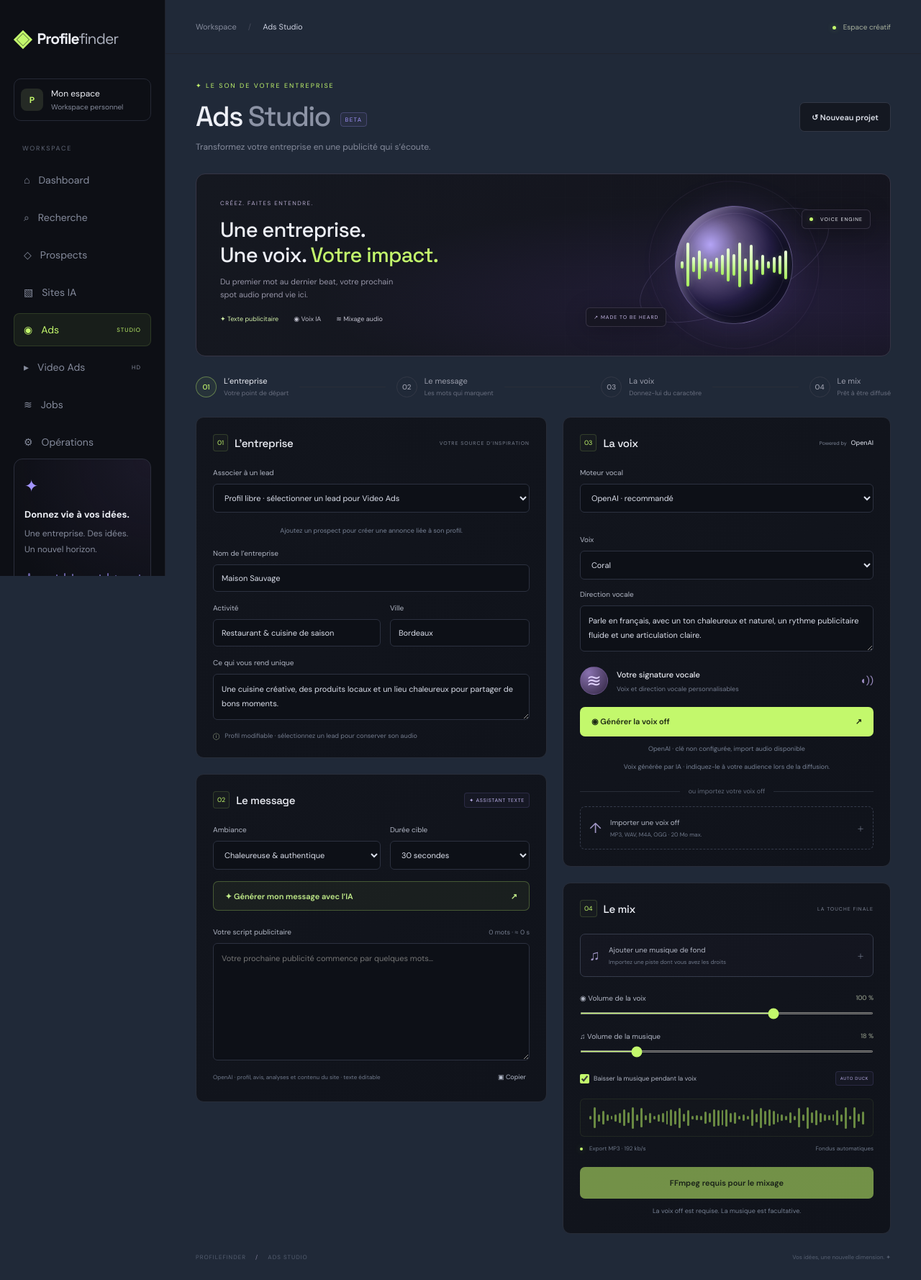
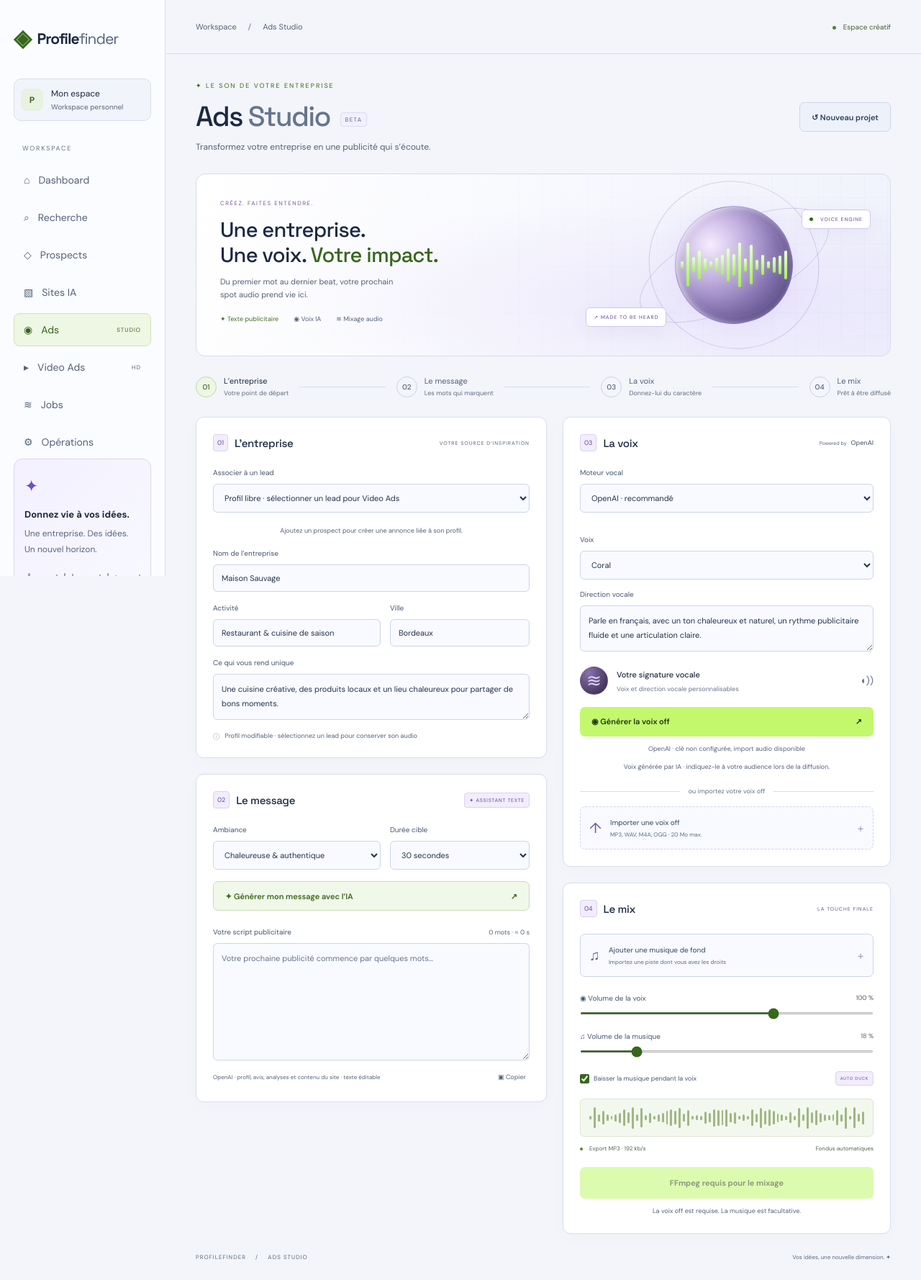
Before and after one commit to mopsoner/Profilefinder, a FastAPI app: page /ads in a window 1280 px wide. Shown: the whole page at 72% size. Run offline with FastAPI, Linux system fonts and the light colour scheme; data that the repository does not hold is empty; parts of the project's set-up code (start-up, migrations or seed data) failed here and were passed over; some libraries are stand-ins or nearby versions.

Commit message:
Apply a consistent light theme with readable colors across the workspace

```diff
--- a/ads/index.html
+++ b/ads/index.html
@@ -1,6 +1,6 @@
 <!doctype html>
-<html lang="fr">
-<head><meta charset="utf-8"><link rel="icon" type="image/svg+xml" href="/static/favicon.svg"><meta name="viewport" content="width=device-width,initial-scale=1"><title>Ads Studio — ProfileFinder</title><link rel="stylesheet" href="/theme.css"></head>
+<html lang="fr" data-theme="light">
+<head><meta charset="utf-8"><link rel="icon" type="image/svg+xml" href="/static/favicon.svg"><meta name="viewport" content="width=device-width,initial-scale=1"><title>Ads Studio — ProfileFinder</title><link rel="stylesheet" href="/theme.css"><link rel="stylesheet" href="/static/light-theme.css"><meta name="theme-color" content="#f3f5fa"></head>
 <body data-page="ads">
 <a class="skip-link" href="#main-content">Aller au contenu</a>
 <aside class="sidebar" data-site-sidebar></aside>
--- a/ads/server.py
+++ b/ads/server.py
@@ -84,6 +84,9 @@ class Handler(BaseHTTPRequestHandler):
 
     def do_GET(self):
         path = self.path.split('?')[0]
+        if path == '/static/light-theme.css':
+            self.send(200, (ROOT.parent / 'app/static/light-theme.css').read_bytes(), 'text/css')
+            return
         if path in ('/favicon.ico', '/static/favicon.svg'):
             self.send(200, (ROOT.parent / 'app/static/favicon.svg').read_bytes(), 'image/svg+xml')
             return
--- /dev/null
+++ b/app/static/light-theme.css
@@ -0,0 +1,102 @@
+/* Shared light palette. Geometry, typography and application behavior stay unchanged. */
+html[data-theme="light"]{color-scheme:light;--bg:#f3f5fa;--panel:#ffffff;--border:#d7dfeb;--muted:#53627b;--text:#1b2940;--lime:#36671c;--purple:#7051b9;--action:#c3f86c}
+html[data-theme="light"] body{background:var(--bg);color:var(--text)}
+html[data-theme="light"] .sidebar{background:#fbfcff;border-color:var(--border)}
+html[data-theme="light"] header,html[data-theme="light"] .side-bottom{border-color:var(--border)}
+html[data-theme="light"] .workspace{background:#f1f4fa;border-color:var(--border)}
+html[data-theme="light"] .brand>span:last-child,html[data-theme="light"] .breadcrumb strong{color:#53627b}
+html[data-theme="light"] .avatar{background:#e9f1e2;color:#36671c}
+html[data-theme="light"] .avatar.small{background:#e9edf6;color:#53627b}
+html[data-theme="light"] .nav-label,html[data-theme="light"] .chevron,html[data-theme="light"] .breadcrumb span{color:#60718c}
+html[data-theme="light"] nav a:not(.active){color:#52617a}
+html[data-theme="light"] nav a:not(.active):hover{background:#edf1f8;color:#24344f}
+html[data-theme="light"] nav a.active{background:#edf7e4;border-color:#cfe3bd;color:#35631c}
+html[data-theme="light"] .side-note{background:linear-gradient(135deg,#f4f0ff,#f8faff);border-color:#ddd5ed}
+html[data-theme="light"] .side-note p,html[data-theme="light"] .side-bottom small,html[data-theme="light"] .workspace small{color:#596780}
+html[data-theme="light"] .status{color:#42623a}
+html[data-theme="light"] .status i,html[data-theme="light"] .mix-footer i{background:#50852d;box-shadow:none}
+html[data-theme="light"] h1>span{color:#66758e}
+html[data-theme="light"] .video-title-accent{color:var(--purple)}
+html[data-theme="light"] .heading p,html[data-theme="light"] .muted,html[data-theme="light"] .help,html[data-theme="light"] .info-line{color:var(--muted)}
+html[data-theme="light"] .hero,html[data-theme="light"] .site-page .dashboard-hero{background:radial-gradient(ellipse at 80% 70%,#ded4f970,transparent 60%),linear-gradient(110deg,#ffffff,#f0f2fc);border-color:#d6dcec}
+html[data-theme="light"] .hero:before{background-image:linear-gradient(#697da208 1px,transparent 1px),linear-gradient(90deg,#697da208 1px,transparent 1px)}
+html[data-theme="light"] .hero p,html[data-theme="light"] .hero-tags{color:#53627b}
+html[data-theme="light"] .hero-tags span:first-child{color:#436d26}
+html[data-theme="light"] .pill{color:#725b99}
+html[data-theme="light"] .orb{background:radial-gradient(circle at 35% 28%,#f6edff,#c7b5e3 28%,#8977b4 58%,#5e518b 83%);box-shadow:inset -8px -10px 25px #57477944,inset 3px 2px 9px #ffffffbb,0 0 50px #9c70ff18}
+html[data-theme="light"] .orbit{border-color:#9075b84a}
+html[data-theme="light"] .float-label,html[data-theme="light"] .video-float{background:#ffffffed;border-color:#d2c7e7;color:#62478d;box-shadow:0 5px 25px #40527810}
+html[data-theme="light"] .film-card{background:linear-gradient(135deg,#e8dff9,#f9f7ff);border-color:#b7a5d6;box-shadow:0 20px 50px #4b38651c}
+html[data-theme="light"] .film-front{background:radial-gradient(at top,#cdbce855,transparent),#f0eafa}
+html[data-theme="light"] .film-front b,html[data-theme="light"] .film-front>span{color:#61882e}
+html[data-theme="light"] .step{color:#52617b}
+html[data-theme="light"] .step small{color:#5f6e85}
+html[data-theme="light"] .step b{border-color:#c9d3e3}
+html[data-theme="light"] .step-line{background:#d6deeb}
+html[data-theme="light"] .step.selected b{background:#edf7e5;border-color:#bed89f;color:#3e6c20}
+html[data-theme="light"] .step.selected>span{color:var(--text)}
+html[data-theme="light"] .card,html[data-theme="light"] body .site-page .panel,html[data-theme="light"] body .site-page .cards article,html[data-theme="light"] body .site-page .kpi-card{background:#ffffff;border-color:var(--border);box-shadow:0 4px 20px #33476c05}
+html[data-theme="light"] body .site-page .kpi-card.accent{background:linear-gradient(135deg,#f1f8e9,#ffffff);border-color:#c5dcb0}
+html[data-theme="light"] .site-page .kpi-card span,html[data-theme="light"] .site-page .kpi-card small{color:var(--muted)}
+html[data-theme="light"] .site-page .kpi-card:after{color:#60718a}
+html[data-theme="light"] label,html[data-theme="light"] .site-page label{color:#465771}
+html[data-theme="light"] input:not([type=range]):not([type=checkbox]):not([type=radio]):not([type=file]),html[data-theme="light"] textarea,html[data-theme="light"] select,html[data-theme="light"] body .site-page input:not([type=checkbox]):not([type=radio]):not([type=hidden]),html[data-theme="light"] body .site-page select,html[data-theme="light"] body .site-page textarea{background:#f8faff;color:#23334e;border-color:#ccd6e5}
+html[data-theme="light"] input::placeholder,html[data-theme="light"] textarea::placeholder{color:#66758c;opacity:1}
+html[data-theme="light"] .primary,html[data-theme="light"] .site-page .button:not(.secondary),html[data-theme="light"] .site-page button:not(.secondary):not(.history-item):not(.category-toggle){background:var(--action);color:#233715;border-color:transparent}
+html[data-theme="light"] .secondary,html[data-theme="light"] .site-page .secondary{background:#edf2fa;color:#30415e;border-color:#cdd7e6}
+html[data-theme="light"] .generate{background:#f0f8e9;color:#39691e;border-color:#c7dcb6}
+html[data-theme="light"] .text-button,html[data-theme="light"] .script-bottom,html[data-theme="light"] .script-top>span{color:#53627b}
+html[data-theme="light"] .badge,html[data-theme="light"] .section-number{background:#f2edfc;border-color:#dcd1ee;color:#684899}
+html[data-theme="light"] .powered,html[data-theme="light"] .powered strong{color:#57647b}
+html[data-theme="light"] .voice-preview p,html[data-theme="light"] .sound-icon{color:#69768d}
+html[data-theme="light"] .upload,html[data-theme="light"] .music-upload{background:#f8faff;border-color:#ccd6e7;color:#334762}
+html[data-theme="light"] .upload small{color:#5d6c84}
+html[data-theme="light"] .upload>span,html[data-theme="light"] .upload>span:first-child{color:#745a9f}
+html[data-theme="light"] .divider{color:#61718a}
+html[data-theme="light"] .divider:before,html[data-theme="light"] .divider:after{background:#d8dfeb}
+html[data-theme="light"] .slider-label output,html[data-theme="light"] .mix-footer{color:#55654f}
+html[data-theme="light"] .mix-wave{background:#f3f8ef;border-color:#dbe7d0}
+html[data-theme="light"] .mix-wave i{background:#658d39}
+html[data-theme="light"] .site-page table,html[data-theme="light"] .site-page .ops-panel,html[data-theme="light"] .site-page .table-scroll{background:#fff;border-color:var(--border)}
+html[data-theme="light"] .site-page th{background:#edf2f8;color:#4b5d79}
+html[data-theme="light"] .site-page td,html[data-theme="light"] .site-page th,html[data-theme="light"] .site-page .lead-feed-item,html[data-theme="light"] .site-page .priority-item{border-color:#dfe5ee}
+html[data-theme="light"] .site-page tbody tr:hover,html[data-theme="light"] .site-page .lead-feed-item:hover,html[data-theme="light"] .site-page .priority-item:hover{background:#f6f8fc}
+html[data-theme="light"] .site-page .lead-feed,html[data-theme="light"] .site-page .priority-list{background:#fff;border-color:var(--border)}
+html[data-theme="light"] .site-page .lead-link{color:#39671e!important}
+html[data-theme="light"] .site-page .back-link{color:#52617a!important}
+html[data-theme="light"] .site-page .badge.completed{background:#edf7e7;border-color:#c8dfb7;color:#3e6d24}
+html[data-theme="light"] .site-page .badge.running,html[data-theme="light"] .site-page .live{background:#f1edfb;border-color:#d8ccef;color:#68479e}
+html[data-theme="light"] .site-page .badge.failed{background:#fff0f1;border-color:#edc8cc;color:#a43e4b}
+html[data-theme="light"] .site-page .badge.queued{background:#edf1f7;border-color:#d5deeb;color:#53637d}
+html[data-theme="light"] .site-page .danger{background:#fff0f1!important;color:#a93644!important;border-color:#edc1c8}
+html[data-theme="light"] .site-page .danger-zone,html[data-theme="light"] .site-page .status-failed{background:#fff8f8;border-color:#ecc9ce}
+html[data-theme="light"] .site-page .logbox{background:#f5f8fc;color:#354861;border-color:#d5deeb}
+html[data-theme="light"] .site-page .error-text,html[data-theme="light"] .site-page .media-script p,html[data-theme="light"] .site-page .media-script summary{color:#4c5e77}
+html[data-theme="light"] .site-page .type-category{background:#f8faff;border-color:#d7dfeb}
+html[data-theme="light"] .site-page .type-category summary{color:#344762}
+html[data-theme="light"] .site-page .category-toggle,html[data-theme="light"] .site-page .type-chip{background:#f0ecfa;color:#6a4c9e;border-color:#d8cdeb}
+html[data-theme="light"] .site-page .lead-feed-meta em{background:#f2edfb;color:#6c4c9d;border-color:#ddd1ed}
+html[data-theme="light"] .site-page .format-picker button{background:#f7f9fd!important;color:#52627b!important;border-color:#cdd7e7!important}
+html[data-theme="light"] .site-page .format-picker button.chosen{background:#eff7e8!important;color:#3f6c23!important;border-color:#b5cf9b!important}
+html[data-theme="light"] .format-picker small,html[data-theme="light"] .audio-meta,html[data-theme="light"] .site-page .video-help,html[data-theme="light"] .story-empty p,html[data-theme="light"] .history-empty{color:#53627b}
+html[data-theme="light"] .source-status{background:#f2edfc;border-color:#d8ceea;color:#684d94}
+html[data-theme="light"] .source-status.missing{background:#fff7e7;border-color:#e7d0a2;color:#895e1e}
+html[data-theme="light"] .import-audio,html[data-theme="light"] .lead-media-item{border-color:var(--border)}
+html[data-theme="light"] .import-audio summary{color:#52617b}
+html[data-theme="light"] .site-page .prepare-status{background:#f3effb;border-color:#d9d0eb;color:#644d8c}
+html[data-theme="light"] .site-page .prepare-status.error{background:#fff4e9;border-color:#e6cba9;color:#8a5622}
+html[data-theme="light"] .slide-card{background:#f8faff;border-color:#d5deeb}
+html[data-theme="light"] .slide-thumbnail{background:#edf1f7}
+html[data-theme="light"] .slide-thumbnail img{background:#edf1f7}
+html[data-theme="light"] .slide-thumbnail:after{background:transparent}
+html[data-theme="light"] .slide-counter{background:#ffffffef;border-color:#c1d6ae;color:#426d26}
+html[data-theme="light"] .site-page .slide-order button{background:#edf2fa!important;color:#435572!important;border-color:#cbd5e5!important}
+html[data-theme="light"] .site-page .slide-order .delete-slide{color:#a94050!important}
+html[data-theme="light"] .site-page .history-item{background:#f7f9fd!important;color:#344963!important;border-color:#d3ddeb!important}
+html[data-theme="light"] .history-item.chosen{border-color:#ad96d2!important}
+html[data-theme="light"] #project-error{background:#fff0f1;color:#a03b49;border-color:#eac5ca}
+html[data-theme="light"] .result-heading strong,html[data-theme="light"] .story-empty>span{color:#596a84}
+html[data-theme="light"] .empty-frames i{background:linear-gradient(135deg,#ede6fa,#f0f7e9);border-color:#baa5d7}
+html[data-theme="light"] .empty-frames i:nth-child(2){border-color:#a4c684}
+html[data-theme="light"] #toast,html[data-theme="light"] #video-notice{background:#ffffff;color:#263a55;border-color:#bdcbe0;box-shadow:0 10px 35px #34486b1c}
+html[data-theme="light"] footer,html[data-theme="light"] .footer-dot{color:#5a6b84}
--- a/app/templates/base.html
+++ b/app/templates/base.html
@@ -1,3 +1,3 @@
 <!doctype html>
-<html lang="fr"><head><meta charset="utf-8"><link rel="icon" type="image/svg+xml" href="/static/favicon.svg"><meta name="viewport" content="width=device-width,initial-scale=1"><meta name="theme-color" content="#090b10"><title>ProfileFinder — Workspace</title><link rel="stylesheet" href="/shared/theme.css"><link rel="stylesheet" href="/static/style.css"></head>
+<html lang="fr" data-theme="light"><head><meta charset="utf-8"><link rel="icon" type="image/svg+xml" href="/static/favicon.svg"><meta name="viewport" content="width=device-width,initial-scale=1"><meta name="theme-color" content="#f3f5fa"><title>ProfileFinder — Workspace</title><link rel="stylesheet" href="/shared/theme.css"><link rel="stylesheet" href="/static/style.css"><link rel="stylesheet" href="/static/light-theme.css"></head>
 <body class="site-shell"><a class="skip-link" href="#main-content">Aller au contenu</a><aside class="sidebar" data-site-sidebar></aside><main id="main-content"><header data-site-header></header><div class="page site-page">{% block content %}{% endblock %}<footer data-site-footer></footer></div></main><script src="/shared/layout.js"></script><script src="/static/site.js"></script></body></html>
```
Also changed, not shown: README.md.
